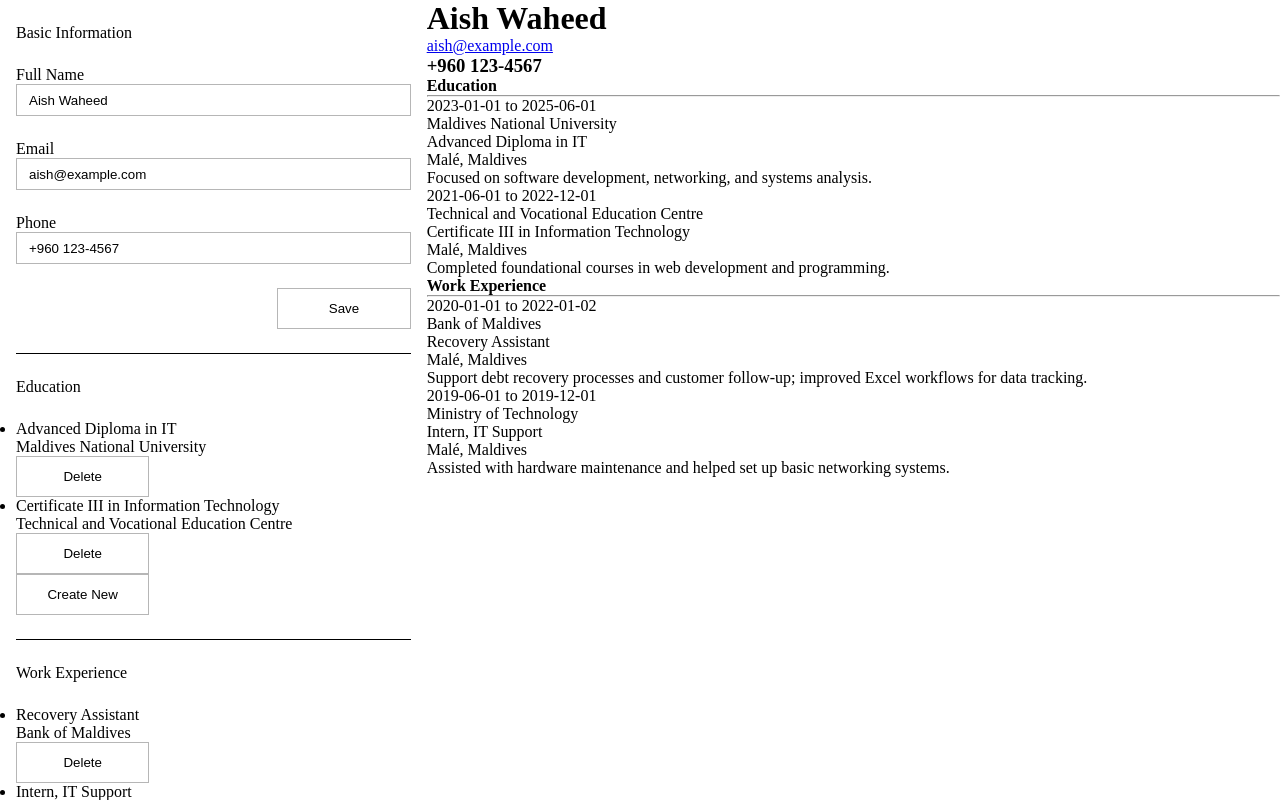
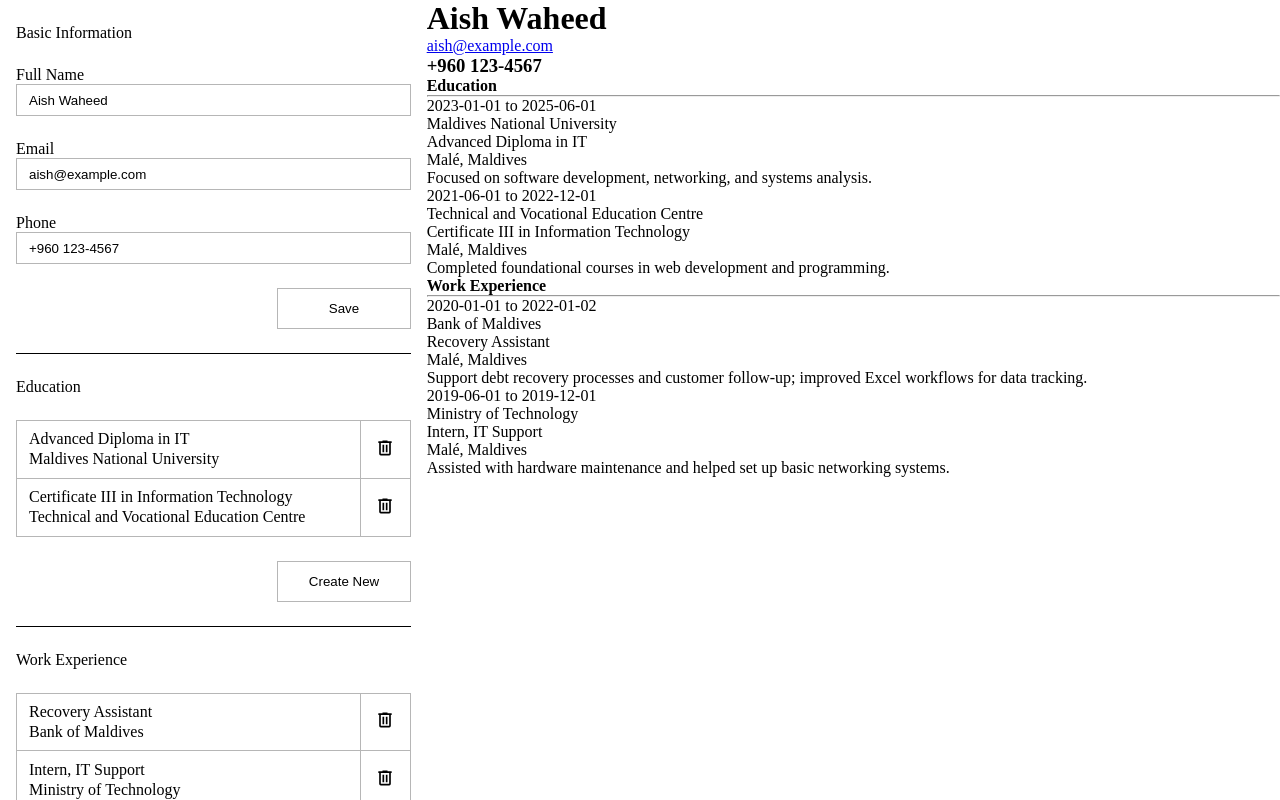
Before and after one commit to aish8la/TOP-React-CV-App, a React (Vite) app: page / in a window 1280 px wide. Built offline with nearby package versions, Linux system fonts and the light colour scheme.

Commit message:
feat: add styling to entry list items

```diff
--- a/src/components/EducationSection.jsx
+++ b/src/components/EducationSection.jsx
@@ -13,17 +13,19 @@ export function EducationSection({ cvData, onEducationEntryClick, createEntry, d
     }
 
     return (
-        <fieldset>
+        <fieldset className="form-list-section">
             <legend>
                 Education
             </legend>
             <ul>
-                {currentForm.map(entry => {
+                {currentForm.map((entry, ind) => {
                     return (
                         <li key={entry.uid}
                             id={entry.uid}
+                            className={ind + 1=== currentForm.length && "last-item"}
+
                         >
-                            <div onClick={onClickEntry}>
+                            <div className="entry-div" onClick={onClickEntry}>
                                 <div>
                                     {entry.level}
                                 </div>
@@ -31,12 +33,12 @@ export function EducationSection({ cvData, onEducationEntryClick, createEntry, d
                                     {entry.institution}
                                 </div>
                             </div>
-                            <button type="button" onClick={deleteItem}>Delete</button>
+                            <button type="button" onClick={deleteItem}><img width="20px" src="src/assets/icons/trash-can-outline.svg" alt="" /></button>
                         </li>
                     )
                 })}
             </ul>
-            <button type="button" onClick={() => createEntry("Education")}>Create New</button>
+            <button className="create-new-btn" type="button" onClick={() => createEntry("Education")}>Create New</button>
         </fieldset>
     )
 }
--- a/src/components/WorkExperienceSection.jsx
+++ b/src/components/WorkExperienceSection.jsx
@@ -13,17 +13,19 @@ export function WorkExperienceSection({ cvData, onWorkClick, createEntry, delete
     }
 
     return (
-        <fieldset>
+        <fieldset className="form-list-section">
             <legend>
                 Work Experience
             </legend>
             <ul>
-                {currentForm.map(entry => {
+                {currentForm.map((entry, ind) => {
                     return (
                         <li key={entry.uid}
                             id={entry.uid}
+                            className={ind + 1=== currentForm.length && "last-item"}
+
                         >
-                            <div onClick={onClickEntry}>
+                            <div className="entry-div" onClick={onClickEntry}>
                                 <div>
                                     {entry.position}
                                 </div>
@@ -31,12 +33,12 @@ export function WorkExperienceSection({ cvData, onWorkClick, createEntry, delete
                                     {entry.company}
                                 </div>
                             </div>
-                            <button type="button" onClick={deleteItem}>Delete</button>
+                            <button type="button" onClick={deleteItem}><img width="20px" src="src/assets/icons/trash-can-outline.svg" alt="" /></button>
                         </li>
                     )
                 })}
             </ul>
-            <button type="button" onClick={() => createEntry("Work")}>Create New</button>
+            <button className="create-new-btn"  type="button" onClick={() => createEntry("Work")}>Create New</button>
         </fieldset>
     )
 }
--- a/src/styles/CVFormPanel.css
+++ b/src/styles/CVFormPanel.css
@@ -3,6 +3,8 @@
     --fieldset-side-padding: 0;
     --fieldset-top-bottom-margin: 1.5em;
     --fieldset-side-margin: 1em;
+    --border-line-color: rgba(128, 128, 128, 0.571);
+    --hover-color: rgb(225, 225, 225);
 }
 
 fieldset {
@@ -20,3 +22,47 @@ label {
     display: flex;
     flex-direction: column;
 }
+
+li {
+    list-style: none;
+    border: 1px solid var(--border-line-color);
+    border-bottom: none;
+    display: flex;
+    justify-content: space-between;
+}
+
+li.last-item {
+    border-bottom: 1px solid var(--border-line-color);
+}
+
+li div {
+    line-height: 1.25rem;
+}
+
+li > div.entry-div {
+    transition: background-color 0.5s ease;
+    padding: 0.525rem 0.75rem;
+    flex: 1;
+}
+
+li > div.entry-div:hover {
+    cursor: pointer;
+    background-color: var(--hover-color);
+
+}
+
+li > button {
+    flex-basis: min(20%, 50px);
+    border: none;
+    border-left: 1px solid var(--border-line-color);
+}
+
+fieldset.form-list-section {
+    display: flex;
+    flex-direction: column;
+    gap: 1.5em;
+}
+
+button.create-new-btn {
+    align-self: flex-end;
+}
```
Also changed, not shown: src/assets/icons/trash-can-outline.svg (added).
